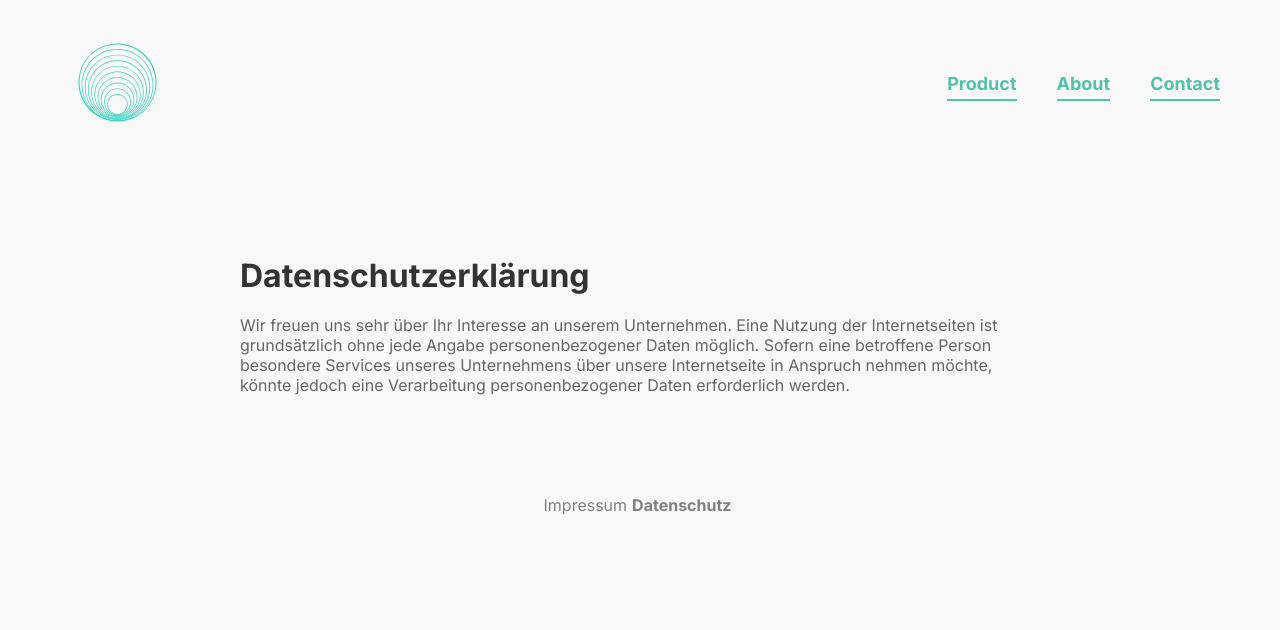
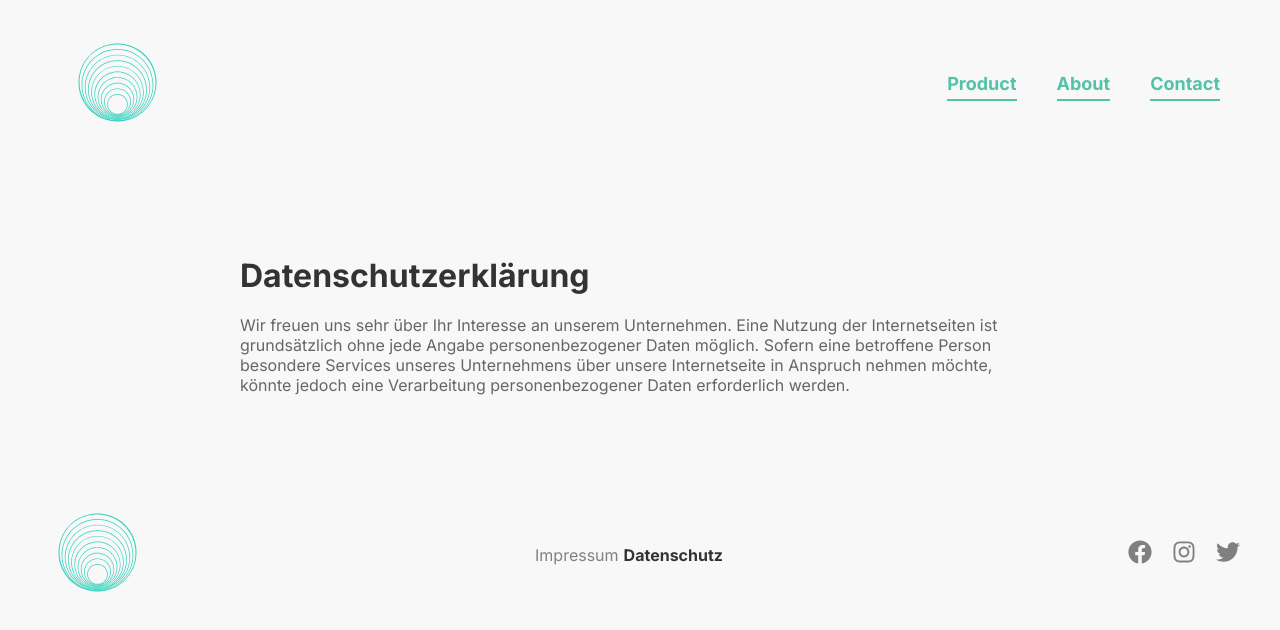
Before and after one commit to t3mr0i/tethree-watch, a React (Create React App) app: page /datenschutz in a window 1280 px wide. Shown: the top 630 px of the page. Built offline with nearby package versions, Linux system fonts and the light colour scheme.

Commit message:
Footer changed

```diff
--- a/src/components/Footer.js
+++ b/src/components/Footer.js
@@ -1,18 +1,29 @@
 import React from 'react';
 import styled from 'styled-components';
 import { NavLink } from 'react-router-dom';
+import LogoPic from '../assets/Logo.svg';
+import { FaFacebook, FaInstagram, FaTwitter } from 'react-icons/fa';
 
 const FooterContainer = styled.footer`
-  /* ... */
   display: flex;
-  justify-content: center;
+  justify-content: space-between;
   align-items: center;
   background-color: #f8f8f8;
-  padding: 20px 0;
+  padding: 20px 40px;
+`;
+
+const FooterLogo = styled(NavLink)`
+  font-size: 24px;
+  font-weight: bold;
+  text-decoration: none;
+  color: grey;
+`;
+
+const FooterNav = styled.nav`
+  display: flex;
 `;
 
 const NavLinkStyled = styled(NavLink)`
-  /* ... common styles ... */
   color: grey;
   padding-right: 5px;
   text-decoration: none;
@@ -23,71 +34,62 @@ const NavLinkStyled = styled(NavLink)`
   }
 
   &.active {
-    /* Add styles for the active NavLink */
     font-weight: bold;
-    color: #lightgrey;
-  }
-
-  ${({ footer }) =>
-    footer &&
-    `
     color: #333;
-    margin: 0 15px;
-
-    &:hover {
-      color: #666;
-    }
-
-    &.active {
-      color: #333;
-    }
-  `}
-`;
-
-const FooterLogo = styled.h1`
-  font-size: 24px;
-  font-weight: bold;
-`;
-
-const FooterNav = styled.nav`
-  display: flex;
-`;
-
-const FooterLink = styled.a`
-  font-size: 16px;
-  color: #fff;
-  text-decoration: none;
-  margin-left: 20px;
-  &:hover {
-    color: #999;
   }
 `;
 
 const SocialMedia = styled.div`
   display: flex;
+  align-items: center;
 `;
 
 const SocialIcon = styled.a`
   font-size: 24px;
-  color: #fff;
+  color: grey;
   text-decoration: none;
   margin-left: 20px;
+  transition: color 0.3s ease;
+
   &:hover {
-    color: #999;
+    color: #cccccc;
   }
+`;
+const FacebookIcon = styled(FaFacebook)``;
+const InstagramIcon = styled(FaInstagram)``;
+const TwitterIcon = styled(FaTwitter)``;
+
+const Logo = styled.img`
+  height: 115px;
 `;
 
 const Footer = () => {
-    return (
-      <FooterContainer>
+  return (
+    <FooterContainer>
+      <FooterLogo to="/">
+        <Logo src={LogoPic} alt="Tethree" />
+      </FooterLogo>
+      <FooterNav>
         <NavLinkStyled to="/impressum" activeClassName="active">
           Impressum
         </NavLinkStyled>
         <NavLinkStyled to="/datenschutz" activeClassName="active">
           Datenschutz
         </NavLinkStyled>
-      </FooterContainer>
-    );
-  };
+      </FooterNav>
+      <SocialMedia>
+        <SocialIcon href="https://www.facebook.com/profile.php?id=100091602729223" target="_blank" rel="noopener noreferrer">
+          <FacebookIcon />
+        </SocialIcon>
+        <SocialIcon href="https://www.instagram.com/tethree" target="_blank" rel="noopener noreferrer">
+          <InstagramIcon />
+        </SocialIcon>
+        <SocialIcon href="https://www.twitter.com/tethree" target="_blank" rel="noopener noreferrer">
+          <TwitterIcon />
+        </SocialIcon>
+      </SocialMedia>
+    </FooterContainer>
+  );
+};
 
 export default Footer;
```
